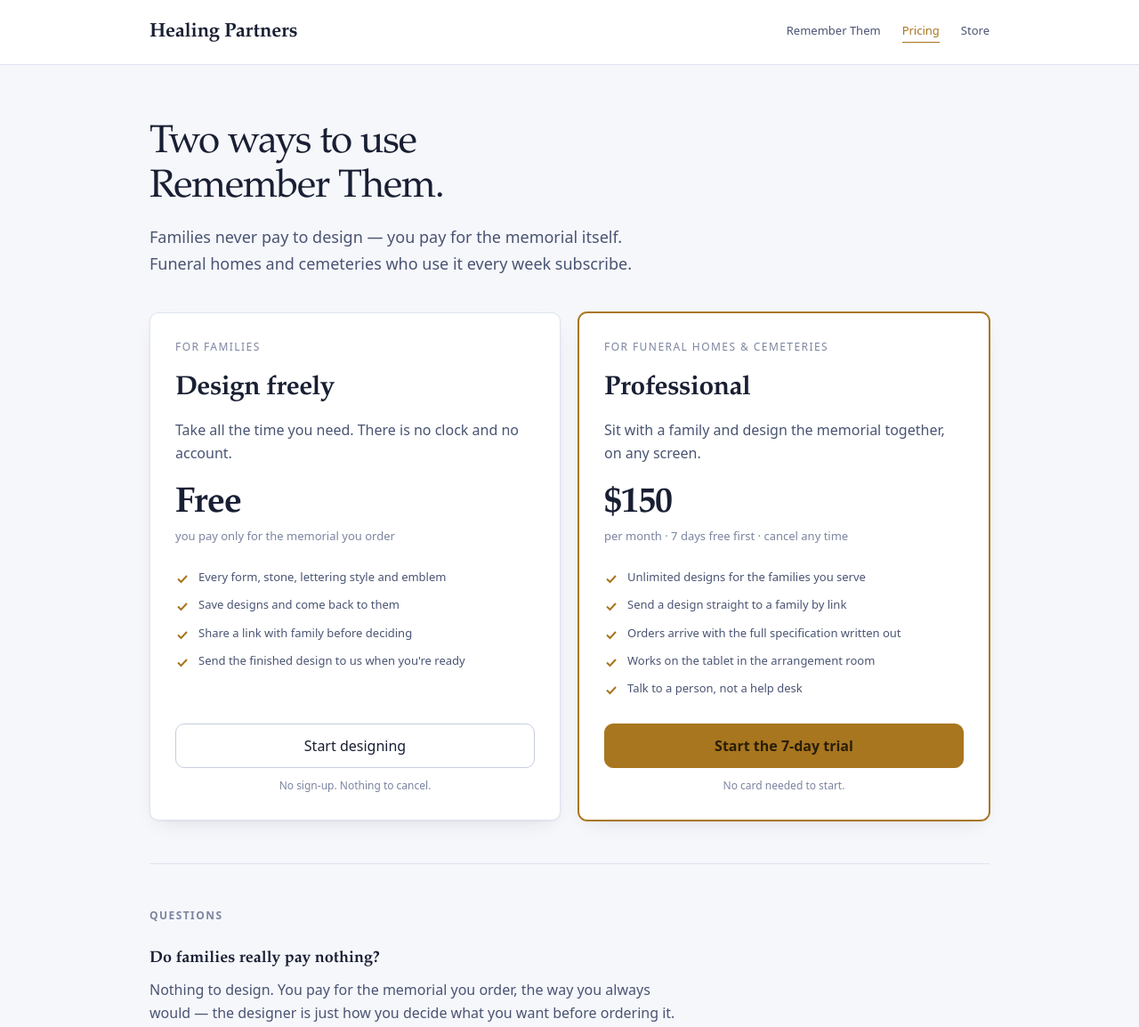
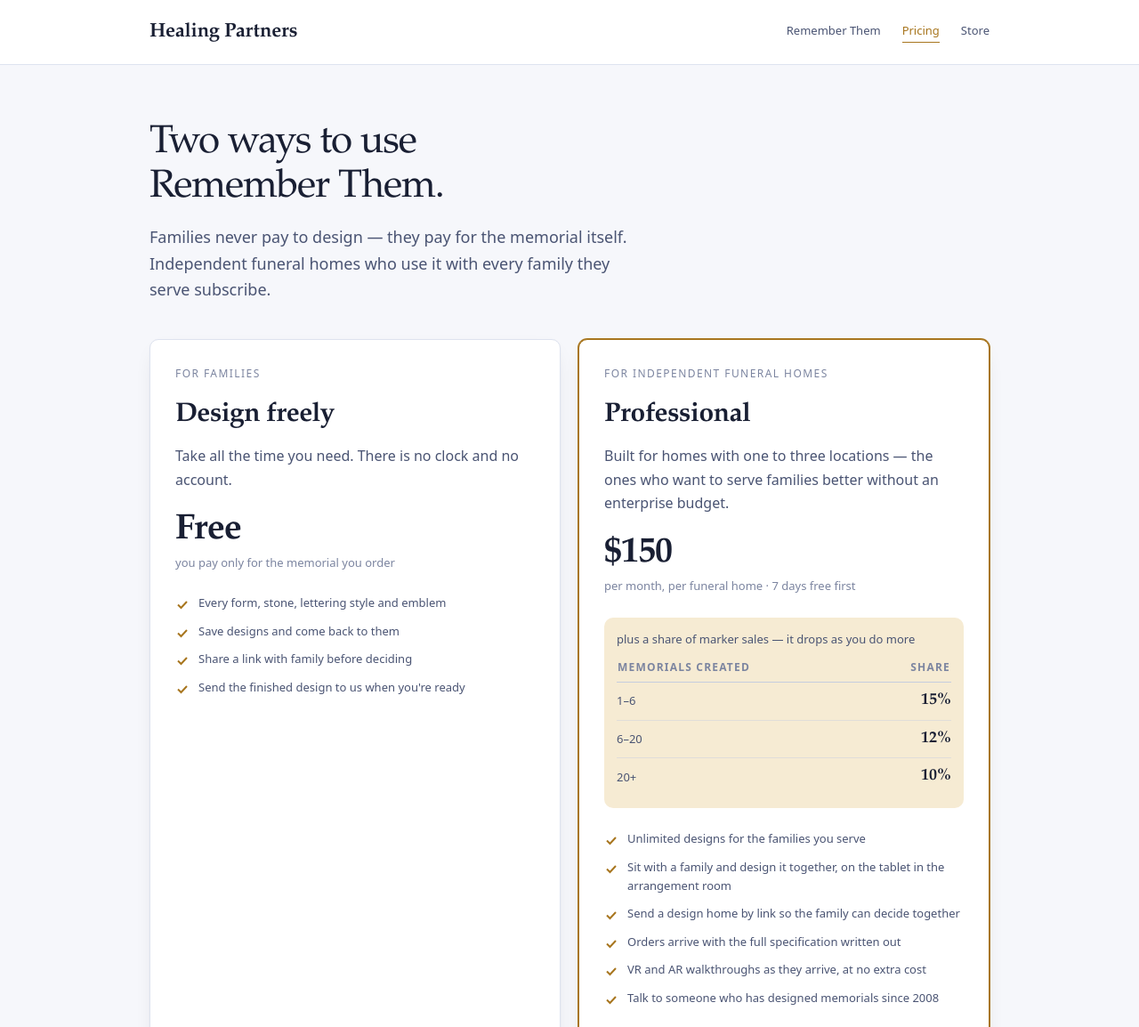
Before and after one commit to brandonjameshomer-ship-it/Healing-Partners, a plain HTML site: page pricing.html in a window 1280 px wide. Shown: the top 1154 px of the page at 89% size. Drawn offline with Linux system fonts and the light colour scheme.

Commit message:
Use real positioning from the deck and tiered revenue share on pricing

```diff
--- a/pricing.html
+++ b/pricing.html
@@ -101,6 +101,27 @@
   .plan li { display:flex; gap:.625rem; align-items:flex-start;
              font-size:var(--f-sm); color:var(--ink-2); }
   .plan li svg { flex:none; width:1rem; height:1rem; margin-top:.25rem; color:var(--accent); }
+  .plan .tiers {
+    background:var(--accent-soft); border-radius:var(--radius);
+    padding:.875rem; margin:0 0 1.5rem;
+  }
+  .plan .tiers-head { font-size:var(--f-sm); color:var(--ink-2); margin-bottom:.625rem; }
+  .plan .tiers table { width:100%; border-collapse:collapse; font-size:var(--f-sm); }
+  .plan .tiers th {
+    text-align:left; font-size:var(--f-xs); text-transform:uppercase;
+    letter-spacing:.1em; color:var(--ink-3); font-weight:600;
+    padding-bottom:.375rem; border-bottom:1px solid var(--line-strong);
+  }
+  .plan .tiers th:last-child, .plan .tiers td:last-child { text-align:right; }
+  .plan .tiers td {
+    padding:.375rem 0; color:var(--ink-2);
+    font-variant-numeric:tabular-nums;
+    border-bottom:1px solid color-mix(in srgb, var(--line-strong) 45%, transparent);
+  }
+  .plan .tiers tr:last-child td { border-bottom:none; }
+  .plan .tiers td:last-child {
+    font-family:var(--serif); font-size:var(--f-lg); font-weight:600; color:var(--ink);
+  }
   .plan .go { margin-top:auto; }
   .btn {
     display:block; width:100%; text-align:center; padding:.6875rem 1.125rem;
@@ -152,7 +173,7 @@
 <main class="wrap">
   <section class="intro">
     <h1>Two ways to use Remember Them.</h1>
-    <p>Families never pay to design — you pay for the memorial itself. Funeral homes and cemeteries who use it every week subscribe.</p>
+    <p>Families never pay to design — they pay for the memorial itself. Independent funeral homes who use it with every family they serve subscribe.</p>
   </section>
 
   <section class="plans">
@@ -176,17 +197,31 @@
     </div>
 
     <div class="plan featured">
-      <div class="who">For funeral homes &amp; cemeteries</div>
+      <div class="who">For independent funeral homes</div>
       <h2>Professional</h2>
-      <p class="lede">Sit with a family and design the memorial together, on any screen.</p>
+      <p class="lede">Built for homes with one to three locations — the ones who want to serve families better without an enterprise budget.</p>
       <div class="price">$150</div>
-      <div class="per">per month · 7 days free first · cancel any time</div>
+      <div class="per">per month, per funeral home · 7 days free first</div>
+      <div class="tiers">
+        <div class="tiers-head">plus a share of marker sales — it drops as you do more</div>
+        <table>
+          <thead>
+            <tr><th scope="col">Memorials created</th><th scope="col">Share</th></tr>
+          </thead>
+          <tbody>
+            <tr><td>1–6</td><td>15%</td></tr>
+            <tr><td>6–20</td><td>12%</td></tr>
+            <tr><td>20+</td><td>10%</td></tr>
+          </tbody>
+        </table>
+      </div>
       <ul>
         <li><svg viewBox="0 0 16 16" fill="none" stroke="currentColor" stroke-width="2"><path d="M3 8.5l3.5 3.5L13 5"/></svg><span>Unlimited designs for the families you serve</span></li>
-        <li><svg viewBox="0 0 16 16" fill="none" stroke="currentColor" stroke-width="2"><path d="M3 8.5l3.5 3.5L13 5"/></svg><span>Send a design straight to a family by link</span></li>
+        <li><svg viewBox="0 0 16 16" fill="none" stroke="currentColor" stroke-width="2"><path d="M3 8.5l3.5 3.5L13 5"/></svg><span>Sit with a family and design it together, on the tablet in the arrangement room</span></li>
+        <li><svg viewBox="0 0 16 16" fill="none" stroke="currentColor" stroke-width="2"><path d="M3 8.5l3.5 3.5L13 5"/></svg><span>Send a design home by link so the family can decide together</span></li>
         <li><svg viewBox="0 0 16 16" fill="none" stroke="currentColor" stroke-width="2"><path d="M3 8.5l3.5 3.5L13 5"/></svg><span>Orders arrive with the full specification written out</span></li>
-        <li><svg viewBox="0 0 16 16" fill="none" stroke="currentColor" stroke-width="2"><path d="M3 8.5l3.5 3.5L13 5"/></svg><span>Works on the tablet in the arrangement room</span></li>
-        <li><svg viewBox="0 0 16 16" fill="none" stroke="currentColor" stroke-width="2"><path d="M3 8.5l3.5 3.5L13 5"/></svg><span>Talk to a person, not a help desk</span></li>
+        <li><svg viewBox="0 0 16 16" fill="none" stroke="currentColor" stroke-width="2"><path d="M3 8.5l3.5 3.5L13 5"/></svg><span>VR and AR walkthroughs as they arrive, at no extra cost</span></li>
+        <li><svg viewBox="0 0 16 16" fill="none" stroke="currentColor" stroke-width="2"><path d="M3 8.5l3.5 3.5L13 5"/></svg><span>Talk to someone who has designed memorials since 2008</span></li>
       </ul>
       <div class="go">
         <a class="btn btn-primary" href="./remember-them/?plan=pro">Start the 7-day trial</a>
@@ -206,6 +241,10 @@
       <div>
         <h3>What happens after the seven days?</h3>
         <p>The designer locks, but nothing you made is deleted. Subscribe and every design is exactly where you left it.</p>
+      </div>
+      <div>
+        <h3>Why a revenue share on top of the subscription?</h3>
+        <p>Because it keeps us honest. The $150 is deliberately low so cost isn't a barrier to trying this. The share means we only do well when you sell more markers — so our work goes into helping families decide with confidence, not into selling you features. And it falls as your volume rises: the more you use it, the less each sale costs you.</p>
       </div>
       <div>
         <h3>Can we cancel?</h3>
```
Also changed, not shown: index.html (+57 -5 lines).
